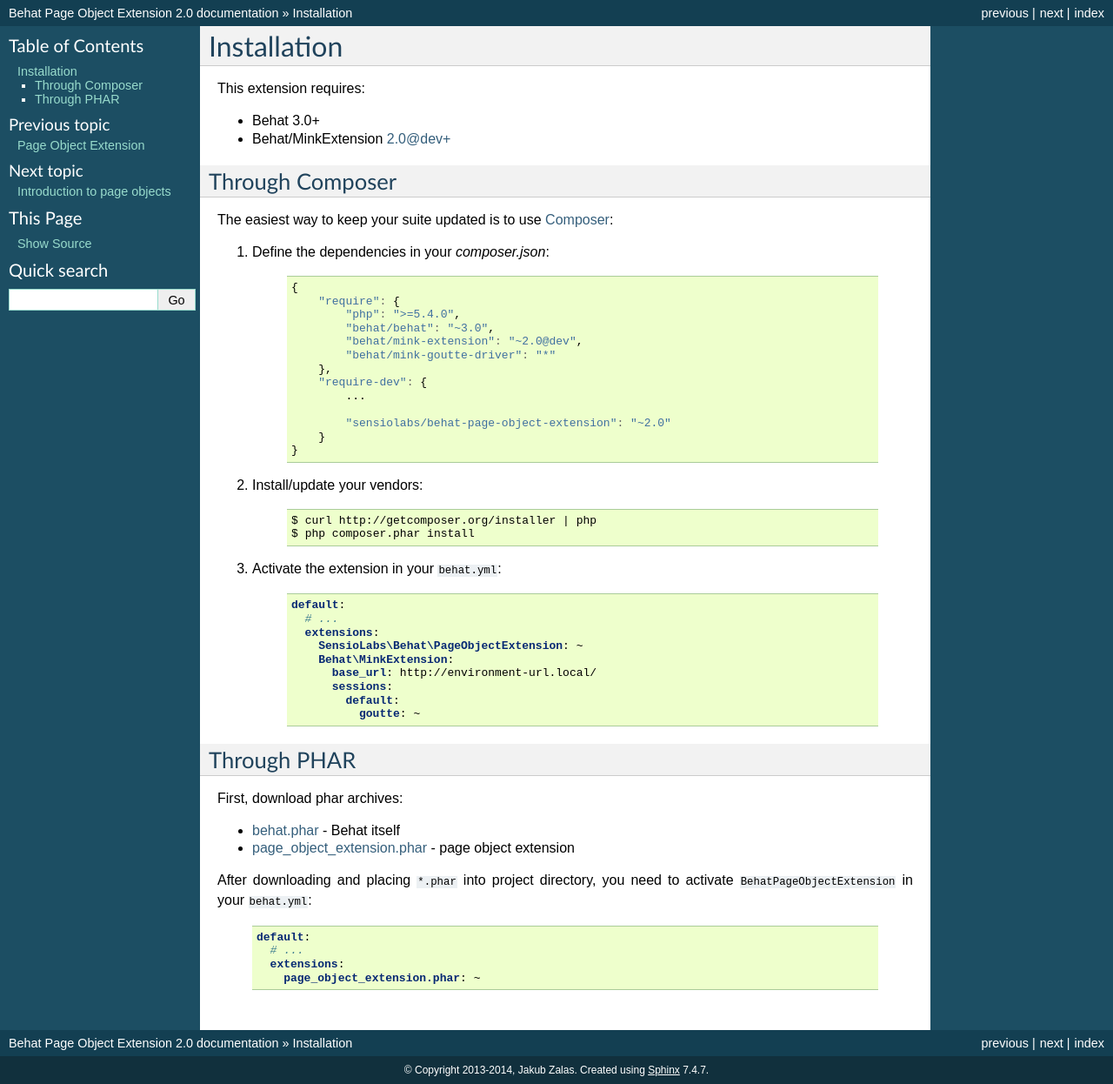
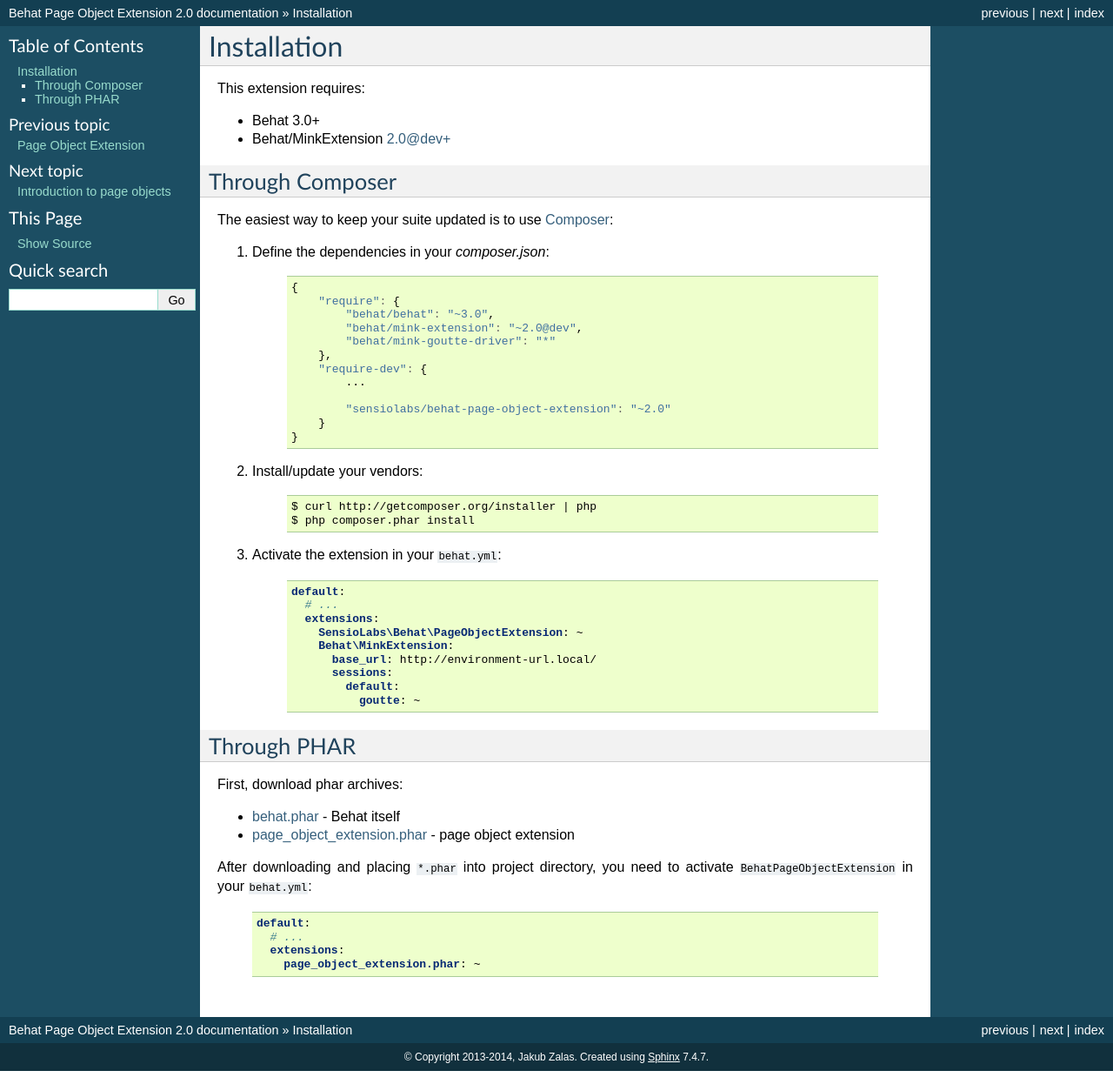
Before and after one commit to sensiolabs/BehatPageObjectExtension, a Sphinx documentation site: the page built from doc/guide/installation.rst, in a window 1280 px wide. Shown: the whole page at 87% size. Built offline with Sphinx 7.4.7, drawn with Linux system fonts in a browser that asks for light colours.

Commit message:
Remove requirement unintentionally put in the doc

```diff
--- a/doc/guide/installation.rst
+++ b/doc/guide/installation.rst
@@ -18,7 +18,6 @@
 
         {
             "require": {
-                "php": ">=5.4.0",
                 "behat/behat": "~3.0",
                 "behat/mink-extension": "~2.0@dev",
                 "behat/mink-goutte-driver": "*"
```
